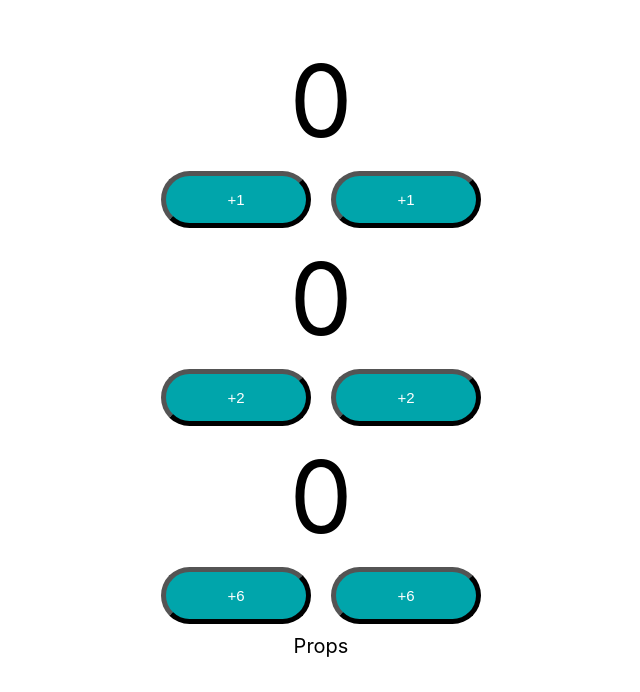
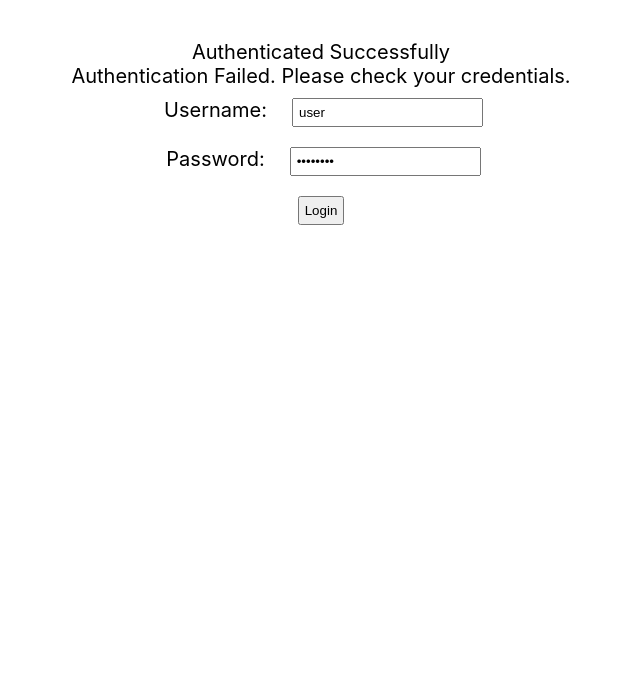
Before and after one commit to cristimanolache28/frontend-project, a React (Create React App) app: page / in a window 1280 px wide. Shown: the top 692 px of the page, without its empty margins (319-959 px from the left). Built offline with nearby package versions, Linux system fonts and the light colour scheme.

Commit message:
create routes for components, create form login hardcoded

```diff
--- a/package.json
+++ b/package.json
@@ -8,6 +8,7 @@
     "@testing-library/user-event": "^13.5.0",
     "react": "^18.2.0",
     "react-dom": "^18.2.0",
+    "react-router-dom": "^6.22.1",
     "react-scripts": "5.0.1",
     "web-vitals": "^2.1.4"
   },
--- a/src/App.js
+++ b/src/App.js
@@ -1,14 +1,11 @@
-import { Component } from 'react';
+// import { Component } from 'react';
 import './App.css';
-import Counter from './components/learning-examplex/counter/Counter';
+import TodoApp from './components/todo/TodoApp'
 
 function App() {
   return (
     <div className="App">
-     <Counter by="1"></Counter>
-     <Counter by="2"></Counter>
-     <Counter by="6"></Counter>
-     <PlayWithProps property1="prop1" property2="prop2"></PlayWithProps>
+      <TodoApp></TodoApp>
     </div>
   );
 }
@@ -23,12 +20,6 @@ function App() {
 //   )
 // }
 
-function PlayWithProps({property1, property2}) {
-  console.log(property1)
-  console.log(property2)
-  return (
-    <div>Props</div>
-  )
-}
+//
 
 export default App;
--- a/src/components/learning-examplex/counter/Counter.css
+++ b/src/components/learning-examplex/counter/Counter.css
@@ -1,16 +1,28 @@
-.counterButton {
+button {
     font-size:15px;
-    background-color: #00a5ab;
     width: 150px;
     margin: 10px;
     color: white;
     padding: 15px;
     border-radius: 30px;
-    border-color: black;
+    border-color: #2f05a1;
     border-width: 5px;
+}
+
+.counterButton {
+    background-color: #00a5ab;
+}
+
+.resetButton {
+    background-color: bisque;
 }
 
 .count {
     font-size: 100px;
     padding: 2px;
 }
+
+.totalCount {
+    color: #00a5ab;
+    font-size: 150px;
+}
--- a/src/components/learning-examplex/counter/Counter.jsx
+++ b/src/components/learning-examplex/counter/Counter.jsx
@@ -1,32 +1,41 @@
 import { useState } from 'react'
 import './Counter.css'
+import CounterButton from './CounterButton'
 
+export default function Counter() {
 
-export default function Counter({by}) {
-
-    //[0,f]
     const [count, setCount] = useState(0);
 
-
-    function incrementCounterFunction() {
+    function incrementCounterParentFunction(by) {
         setCount(count + by)
     }
 
-    function decrementCounterFunction() {
+    function decrementCounterParentFunction(by) {
         setCount(count - by)
     }
 
-    return (
-        <div className="Counter">
-            <span className="count">{count}</span>
-            <div>
-                <button className="counterButton"
-                    onClick={incrementCounterFunction}
-                >+{by}</button>
-                 <button className="counterButton"
-                    onClick={decrementCounterFunction}
-                >+{by}</button>
-            </div>
+    function resetCounter() {
+        setCount(0)
+    }
+
+    return(
+        <div>
+            <span className="totalCount">{count}</span>
+            <CounterButton by={1}
+            incrementMethod={incrementCounterParentFunction}
+            decrementMethod={decrementCounterParentFunction}/>
+
+            <CounterButton by={2}
+            incrementMethod={incrementCounterParentFunction}
+            decrementMethod={decrementCounterParentFunction}/>
+
+            <CounterButton by={5}
+            incrementMethod={incrementCounterParentFunction}
+            decrementMethod={decrementCounterParentFunction}/>
+
+            <button className='resetButton'
+                onClick={resetCounter}
+            >Reset</button>
         </div>
     )
 }
--- /dev/null
+++ b/src/components/learning-examplex/counter/CounterButton.jsx
@@ -0,0 +1,38 @@
+import {PropTypes} from 'prop-types'
+import {useState} from 'react'
+
+export default function CounterButton({by, incrementMethod, decrementMethod}) {
+
+    //[0,f]
+    const [count, setCount] = useState(0);
+
+
+    // function incrementCounterFunction() {
+    //     incrementMethod(by)
+    // }
+
+    // function decrementCounterFunction() {
+    //     decrementMethod(by)
+    // }
+
+    return (
+        <div className="Counter">
+            <div>
+                <button className="counterButton"
+                    onClick={() => incrementMethod(by)}
+                >+{by}</button>
+                 <button className="counterButton"
+                    onClick={() => decrementMethod(by)}
+                >-{by}</button>
+            </div>
+        </div>
+    )
+}
+
+CounterButton.propTypes = {
+    by: PropTypes.number
+}
+
+CounterButton.defaultProps = {
+    by: 1
+}
--- /dev/null
+++ b/src/components/todo/TodoApp.css
@@ -0,0 +1,5 @@
+label, input, button {
+    margin: 10px;
+    padding: 5px;
+
+}
--- /dev/null
+++ b/src/components/todo/TodoApp.jsx
@@ -0,0 +1,92 @@
+import { useState } from 'react'
+import './TodoApp.css'
+import {BrowserRouter, Routes, Route, useNavigate} from 'react-router-dom'
+
+
+export default  function TodoApp() {
+    return(
+        <div className="TodoApp">
+            <BrowserRouter>
+                <Routes>
+                <Route path='' element={<LoginComponent/>}></Route>
+                    <Route path='/login' element={<LoginComponent/>}></Route>
+                    <Route path='/welcome' element={<WelcomeComponent/>}></Route>
+                </Routes>
+            </BrowserRouter>
+        </div>
+    )
+}
+
+function LoginComponent() {
+
+    const[username, setUsername] = useState("user")
+
+    const[password, setPassword] = useState("password")
+
+    const[showSuccessMessage, setShowSuccessMessage] = useState("false")
+
+    const[showErrorMessage, setShowErrorMessage] = useState("false")
+
+    const navigate = useNavigate()
+
+    function handleUsernameChange(event) {
+        setUsername(event.target.value)
+    }
+
+    function handlePasswordChange(event) {
+        setPassword(event.target.value)
+    }
+
+    function handleSubmit() {
+        if(username==='user' && password==='password') {
+            setShowSuccessMessage(true)
+            setShowErrorMessage(false)
+            navigate('/welcome')
+        } else {
+            setShowSuccessMessage(false)
+            setShowErrorMessage(true)
+        }
+    }
+
+    function SuccesMessageComponent() {
+        if(showSuccessMessage) {
+        return <div className="successMessage">Authenticated Successfully</div>
+        }
+        return null
+    }
+
+    function ErrorMessageComponent() {
+        if(showErrorMessage) {
+        return <div className="errorMessage">Authentication Failed. Please check your credentials.</div>
+        }
+        return null
+    }
+
+
+    return (
+        <div className="Login">
+            {showSuccessMessage && <div className="successMessage">Authenticated Successfully</div>}
+            {showErrorMessage && <div className="errorMessage">Authentication Failed. Please check your credentials.</div>}
+            <div className="LoginForm">
+                <div>
+                    <label>Username:</label>
+                    <input type="text" name="username" value={username} onChange={handleUsernameChange}/>
+                </div>
+                <div>
+                    <label>Password:</label>
+                    <input type="password" name="password" value={password} onChange={handlePasswordChange}/>
+                </div>
+                <div>
+                    <button type="button" name="login" onClick={handleSubmit}>Login</button>
+                </div>
+            </div>
+        </div>
+    )
+}
+
+
+function WelcomeComponent() {
+    return (
+        <div className="Welcome">Welcome Component</div>
+    )
+}
```
Also changed, not shown: 1 other file (tests, documents, lock files or other folders).
